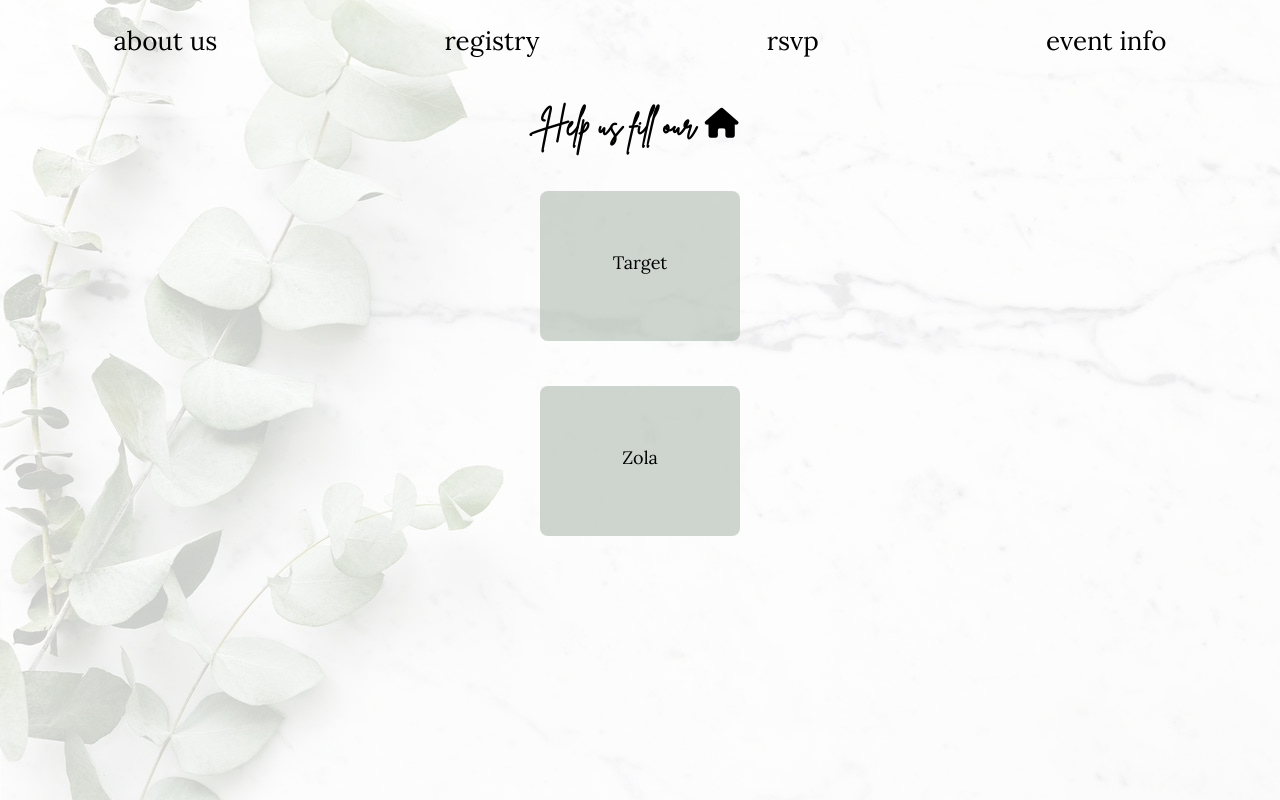
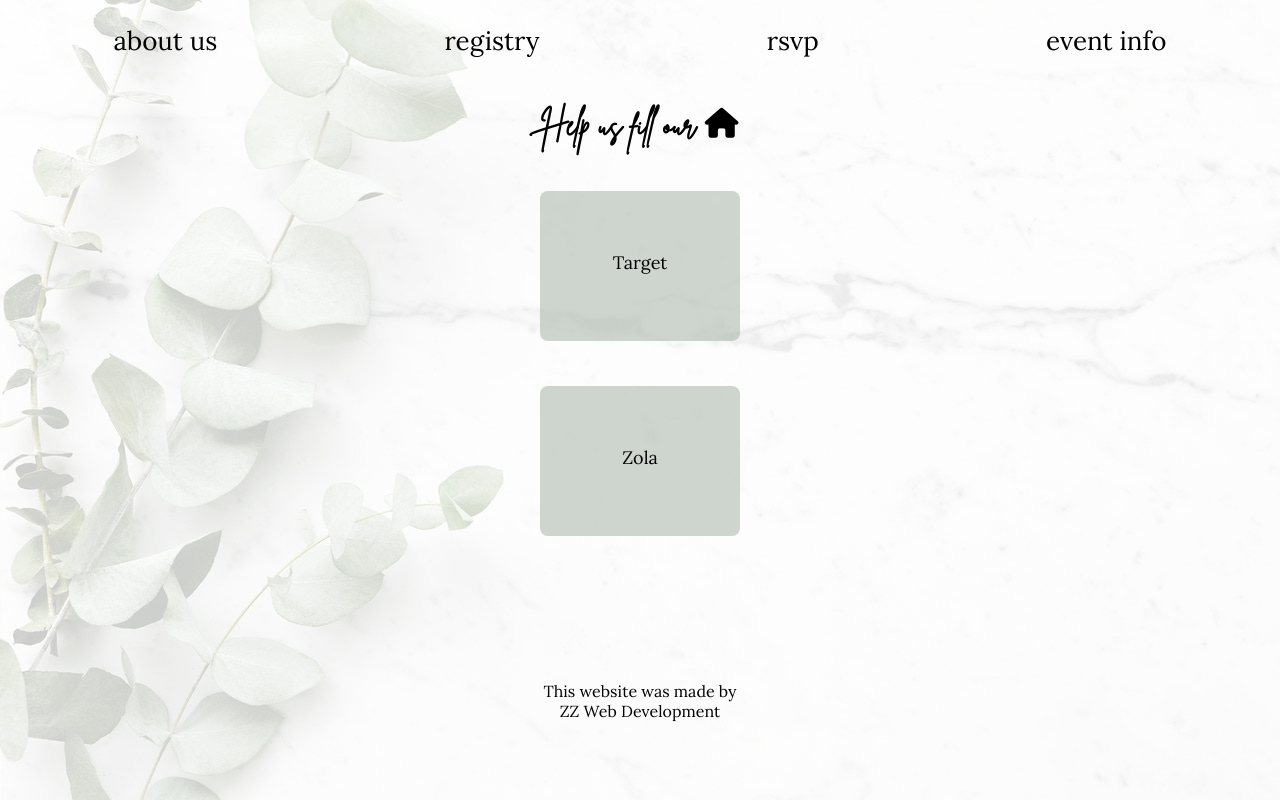
Before and after one commit to zzboncak/kristi-and-josh-wedding, a React (Create React App) app: page /registry in a window 1280 px wide. Built offline with nearby package versions, Linux system fonts and the light colour scheme; no server answers; what google-maps-react would draw is missing.

Commit message:
added zz footer throughout

```diff
--- a/src/Components/EventInfo/EventInfo.tsx
+++ b/src/Components/EventInfo/EventInfo.tsx
@@ -2,6 +2,7 @@ import React from "react";
 import Map from "../Map";
 import "./EventInfo.css";
 import { FlipCard } from "../FlipCard/FlipCard";
+import { ZZFooter } from "../ZZFooter/ZZFooter";
 
 export const EventInfo: React.FC = () => {
   return (
@@ -187,6 +188,7 @@ export const EventInfo: React.FC = () => {
           </li>
         </ul>
       </article>
+      <ZZFooter />
     </section>
   );
 };
--- a/src/Components/InviteDetails/InviteDetails.tsx
+++ b/src/Components/InviteDetails/InviteDetails.tsx
@@ -6,6 +6,7 @@ import { modalStyles, PersonRsvp } from "../Person/Person";
 import "./InviteDetails.css";
 import { Loading } from "../Loading/Loading";
 import Modal from "react-modal";
+import { ZZFooter } from "../ZZFooter/ZZFooter";
 
 export const InviteDetails: React.FC<RouteComponentProps> = ({
   match
@@ -166,6 +167,7 @@ export const InviteDetails: React.FC<RouteComponentProps> = ({
               Thanks for letting us know! Your request has been noted.
             </h2>
           </Modal>
+          <ZZFooter />
         </>
       )}
     </>
--- a/src/Components/Registry/Registry.css
+++ b/src/Components/Registry/Registry.css
@@ -1,5 +1,7 @@
-.registry-list {
-  max-width: 400px;
-  margin: 0 auto;
-  list-style-type: none;
+.registry-list .zz-footer {
+  position: relative;
+  top: 100px;
+  margin: 10px auto;
+  width: 100%;
+  text-align: center;
 }
--- a/src/Components/Registry/Registry.tsx
+++ b/src/Components/Registry/Registry.tsx
@@ -1,10 +1,11 @@
 import React from "react";
 import { FlipCard } from "../FlipCard/FlipCard";
+import { ZZFooter } from "../ZZFooter/ZZFooter";
 import "./Registry.css";
 
 export const Registry: React.FC = () => {
   return (
-    <section>
+    <section className="registry-list">
       <h2 className="header">
         Help us fill our <i className="fas fa-home"></i>
       </h2>
@@ -18,6 +19,7 @@ export const Registry: React.FC = () => {
         back="Chip in on a group gift"
         link="http://www.zola.com/registry/kristiandjoshua2022"
       />
+      <ZZFooter />
     </section>
   );
 };
--- a/src/Components/ZZFooter/ZZFooter.css
+++ b/src/Components/ZZFooter/ZZFooter.css
@@ -1,5 +1,5 @@
 .zz-footer {
-  margin-bottom: 40px;
+  margin: 50px auto;
 }
 
 .zz-footer .link {
--- a/src/Components/ZZFooter/ZZFooter.tsx
+++ b/src/Components/ZZFooter/ZZFooter.tsx
@@ -4,13 +4,16 @@ import "./ZZFooter.css";
 export const ZZFooter: React.FC = () => {
   return (
     <footer className="zz-footer">
-      This website was made by{" "}
+      <p>
+        This website was made by
+        <br />
         <a
           className="link"
           href="mailto:zachary.zboncak@gmail.com?subject=Wow, cool website Zack&body=Feel free to give me feedback on this website! Or, let me know if you have any Web Development needs."
         >
           ZZ Web Development
         </a>
+      </p>
     </footer>
   );
 };
```
Lines whose indentation alone changed are shown as unchanged.
